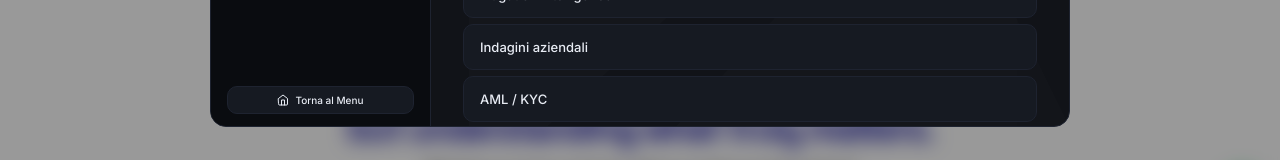
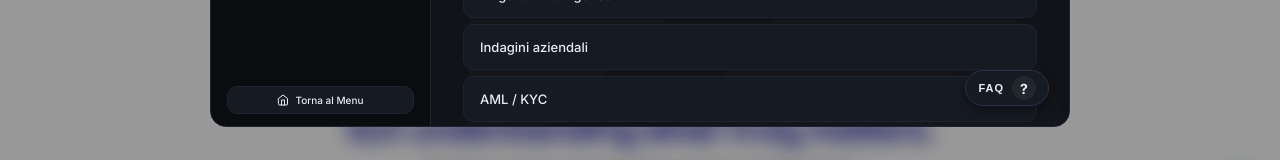
Before and after one commit to IsmailAhouari/Deepsearch-chatbot-frontend, a React (Vite) app: page / in a window 1280 px wide. Both pictures are taken after a click on the element "Richiedi Demo". Shown: the part 563-723 px from the top of the page. Built offline with nearby package versions, Linux system fonts and the light colour scheme.

Commit message:
Prototype 02- FAQ button

```diff
--- /dev/null
+++ b/src/components/FAQButton.jsx
@@ -0,0 +1,68 @@
+import React, { useState, useRef, useEffect } from 'react';
+
+const FAQ_DATA = [
+  {
+    q: "Cos’è DeepSearch?",
+    a: "Una piattaforma di intelligence che individua relazioni tra soggetti, controparti e segnali di rischio."
+  },
+  {
+    q: "È un chatbot?",
+    a: "No. Il chatbot guida l’utente. DeepSearch è una piattaforma di analisi."
+  },
+  {
+    q: "Posso richiedere una demo?",
+    a: "Sì, è possibile richiedere una demo personalizzata."
+  },
+  {
+    q: "A chi è rivolto?",
+    a: "Funzioni risk, legale, compliance, HR e direzione."
+  }
+];
+
+export default function FAQButton() {
+  const [isOpen, setIsOpen] = useState(false);
+  const containerRef = useRef(null);
+
+  // Close on click outside
+  useEffect(() => {
+    function handleClickOutside(event) {
+      if (containerRef.current && !containerRef.current.contains(event.target)) {
+        setIsOpen(false);
+      }
+    }
+    if (isOpen) {
+      document.addEventListener('mousedown', handleClickOutside);
+    }
+    return () => document.removeEventListener('mousedown', handleClickOutside);
+  }, [isOpen]);
+
+  return (
+    <div className="ds-faq-floating-container" ref={containerRef}>
+      {isOpen && (
+        <div className="ds-faq-popup ds-scale-in">
+          <div className="ds-faq-popup-header">
+            <h3>FAQ automatiche</h3>
+            <button className="ds-faq-close-mini" onClick={() => setIsOpen(false)}>✕</button>
+          </div>
+          <div className="ds-faq-popup-content">
+            {FAQ_DATA.map((item, i) => (
+              <div key={i} className="ds-faq-popup-item">
+                <div className="ds-faq-popup-q">{item.q}</div>
+                <div className="ds-faq-popup-a">{item.a}</div>
+              </div>
+            ))}
+          </div>
+        </div>
+      )}
+
+      <button
+        className={`ds-faq-trigger ${isOpen ? 'active' : ''}`}
+        onClick={() => setIsOpen(!isOpen)}
+        aria-label="Apri FAQ"
+      >
+        {!isOpen && <span className="ds-faq-label">FAQ</span>}
+        <span className="ds-faq-icon">?</span>
+      </button>
+    </div>
+  );
+}
--- a/src/components/Modal.jsx
+++ b/src/components/Modal.jsx
@@ -2,6 +2,7 @@ import React from 'react';
 import { useSession } from '../store/sessionStore.js';
 import Sidebar from './Sidebar.jsx';
 import Panel from './Panel.jsx';
+import FAQButton from './FAQButton.jsx';
 import { SCREENS } from '../flows/index.js';
 
 export default function Modal() {
@@ -34,6 +35,8 @@ export default function Modal() {
           {showSidebar && <Sidebar />}
           <Panel />
         </div>
+
+        <FAQButton />
       </div>
     </div>
   );
--- a/src/index.css
+++ b/src/index.css
@@ -196,6 +196,7 @@
   flex-direction: column;
   overflow: hidden;
   animation: ds-scale-in 0.16s ease-out;
+  position: relative;
 }
 
 /* ── Header ── */
@@ -814,3 +815,159 @@
     font-size: 0.85rem;
   }
 }
+
+/* ── Floating FAQ Utility ── */
+
+.ds-faq-floating-container {
+  position: absolute;
+  bottom: 20px;
+  right: 20px;
+  z-index: 950;
+  display: flex;
+  flex-direction: column;
+  align-items: flex-end;
+  gap: 12px;
+}
+
+.ds-faq-trigger {
+  height: 36px;
+  border-radius: 20px;
+  background: var(--ds-bg-card);
+  border: 1px solid var(--ds-border-hi);
+  color: var(--ds-text-1);
+  display: flex;
+  align-items: center;
+  justify-content: center;
+  gap: 8px;
+  padding: 0 12px;
+  cursor: pointer;
+  transition: all 0.3s cubic-bezier(0.4, 0, 0.2, 1);
+  box-shadow: 0 4px 12px rgba(0, 0, 0, 0.4);
+  backdrop-filter: blur(8px);
+  overflow: hidden;
+}
+
+.ds-faq-trigger:hover {
+  background: var(--ds-border-hi);
+  color: var(--ds-text-1);
+  transform: scale(1.05);
+  box-shadow: 0 0 15px var(--ds-accent-dim);
+  border-color: var(--ds-accent);
+}
+
+.ds-faq-trigger.active {
+  width: 36px;
+  padding: 0;
+  border-radius: 50%;
+  background: var(--ds-accent);
+  color: #fff;
+  border-color: var(--ds-accent);
+}
+
+.ds-faq-label {
+  font-size: 11px;
+  font-weight: 800;
+  letter-spacing: 1px;
+  color: var(--ds-text-1);
+  opacity: 1;
+  transition: opacity 0.2s;
+}
+
+.ds-faq-icon {
+  width: 24px;
+  height: 24px;
+  background: rgba(255, 255, 255, 0.05);
+  border-radius: 50%;
+  display: flex;
+  align-items: center;
+  justify-content: center;
+  font-size: 14px;
+  font-weight: 700;
+  font-family: var(--ds-font);
+  flex-shrink: 0;
+}
+
+.ds-faq-trigger.active .ds-faq-icon {
+  background: none;
+  width: auto;
+  height: auto;
+}
+
+.ds-faq-popup {
+  width: 320px;
+  background: var(--ds-bg-surface);
+  backdrop-filter: blur(20px);
+  border: 1px solid var(--ds-border);
+  border-radius: var(--ds-radius-lg);
+  box-shadow: 0 20px 40px rgba(0, 0, 0, 0.6);
+  padding: 0;
+  overflow: hidden;
+  transform-origin: bottom right;
+}
+
+.ds-faq-popup-header {
+  padding: 12px 16px;
+  background: var(--ds-bg);
+  border-bottom: 1px solid var(--ds-border);
+  display: flex;
+  align-items: center;
+  justify-content: space-between;
+}
+
+.ds-faq-popup-header h3 {
+  font-size: 12px;
+  font-weight: 700;
+  color: var(--ds-text-1);
+  letter-spacing: 1px;
+  margin: 0;
+}
+
+.ds-faq-close-mini {
+  background: none;
+  border: none;
+  color: var(--ds-text-3);
+  cursor: pointer;
+  font-size: 14px;
+  padding: 4px;
+  transition: color 0.2s;
+}
+
+.ds-faq-close-mini:hover {
+  color: var(--ds-text-1);
+}
+
+.ds-faq-popup-content {
+  padding: 16px;
+  max-height: 350px;
+  overflow-y: auto;
+}
+
+.ds-faq-popup-item {
+  margin-bottom: 16px;
+}
+
+.ds-faq-popup-item:last-child {
+  margin-bottom: 0;
+}
+
+.ds-faq-popup-q {
+  font-size: 12px;
+  font-weight: 600;
+  color: var(--ds-accent);
+  margin-bottom: 4px;
+}
+
+.ds-faq-popup-a {
+  font-size: 12px;
+  line-height: 1.5;
+  color: var(--ds-text-2);
+}
+
+/* Scrollbar for FAQ */
+.ds-faq-popup-content::-webkit-scrollbar {
+  width: 4px;
+}
+.ds-faq-popup-content::-webkit-scrollbar-thumb {
+  background: var(--ds-border-hi);
+  border-radius: 2px;
+}
```
Also changed, not shown: 1 other file (tests, documents, lock files or other folders).
